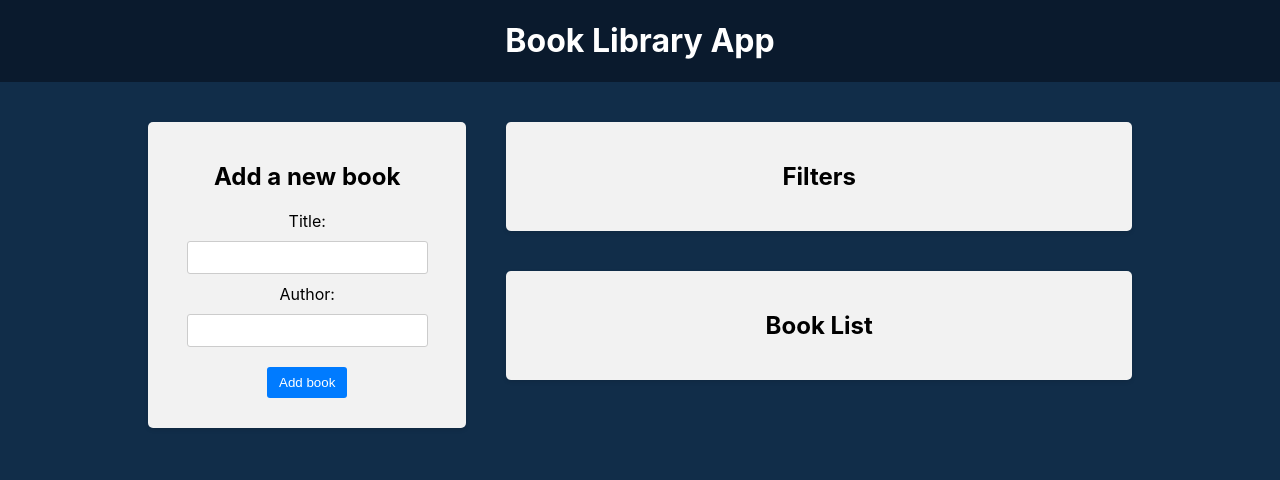
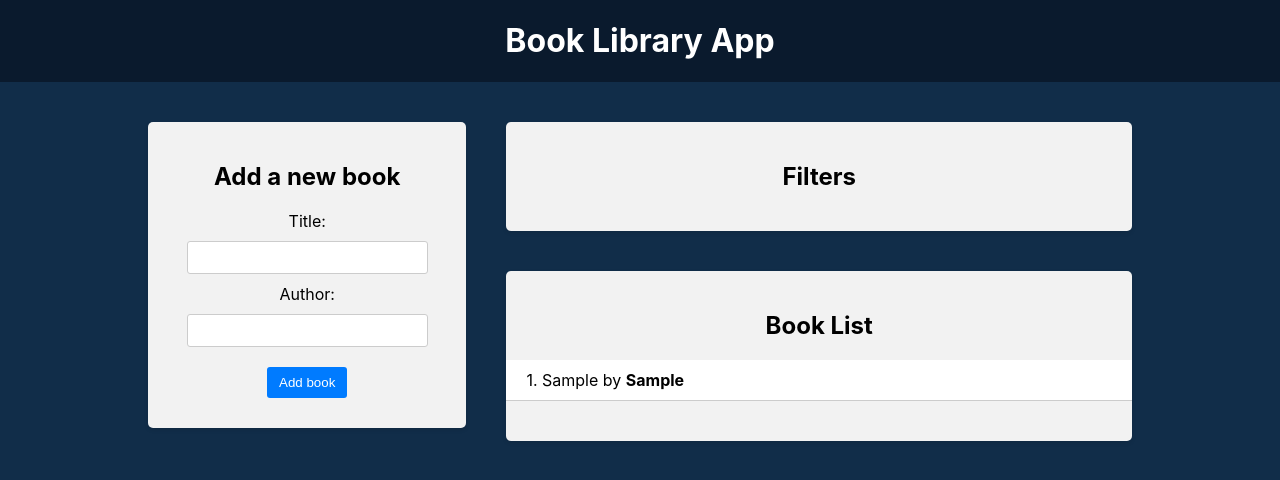
Before and after one commit to SvKons/book-library, a React (Create React App) app in the folder frontend/: page / in a window 1280 px wide. Both pictures are taken after typing "Sample", "Sample" into the empty fields and a click on the button "Add book". Shown: the top 480 px of the page. Built offline with nearby package versions, Linux system fonts and the light colour scheme.

Commit message:
Initialize Redux, add and display books

```diff
--- a/frontend/src/components/BookForm/BookForm.js
+++ b/frontend/src/components/BookForm/BookForm.js
@@ -1,14 +1,23 @@
 import { useState } from 'react';
+import { useDispatch } from 'react-redux';
+import { addBook } from '../../redux/books/actionCreators';
 import './BookForm.css';
 
 const BookForm = () => {
     const [title, setTitle] = useState('');
     const [author, setAuthor] = useState('');
+    const dispatch = useDispatch();
 
     const handleSubmit = e => {
         e.preventDefault();
         if (title && author) {
-            // dispatch action
+            const book = {
+                title,
+                author,
+            };
+
+            dispatch(addBook(book));
+
             setTitle('');
             setAuthor('');
         }
--- a/frontend/src/components/BookList/BookList.js
+++ b/frontend/src/components/BookList/BookList.js
@@ -1,9 +1,24 @@
+import { useSelector } from 'react-redux';
 import './BookList.css';
 
 const BookList = () => {
+    const books = useSelector(state => state.books);
     return (
         <div className="app-block book-list">
             <h2>Book List</h2>
+            {books.length === 0 ? (
+                <p>No books available</p>
+            ) : (
+                <ul>
+                    {books.map((book, index) => (
+                        <li key={index}>
+                            <div className="book-info">
+                                {++index}. {book.title} by <strong>{book.author}</strong>
+                            </div>
+                        </li>
+                    ))}
+                </ul>
+            )}
         </div>
     );
 };
--- /dev/null
+++ b/package.json
@@ -0,0 +1,6 @@
+{
+  "dependencies": {
+    "@reduxjs/toolkit": "^2.2.7",
+    "react-redux": "^9.1.2"
+  }
+}
```
Also changed, not shown: 1 other file (tests, documents, lock files or other folders).
